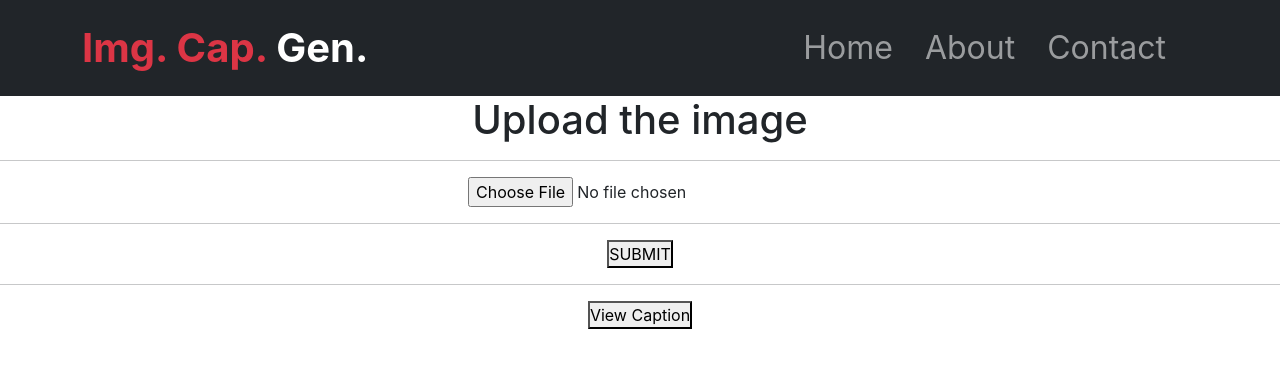
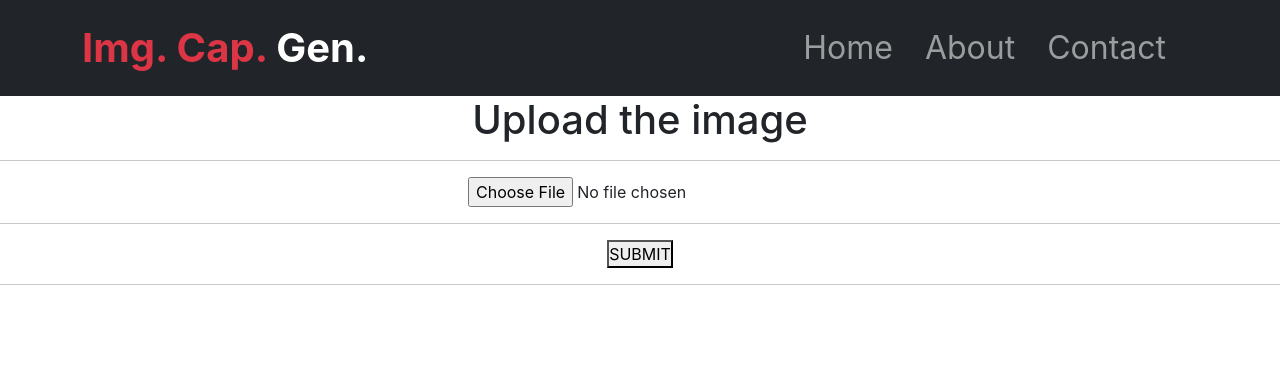
Before and after one commit to 29th-pixel/ImageCaptionGenerator, a React (Create React App) app in the folder FrontEnd/: page / in a window 1280 px wide. Shown: the top 368 px of the page. Built offline with nearby package versions, Linux system fonts and the light colour scheme; the HTML template or start-up script is replaced by a standard one.

Commit message:
updated home.js

```diff
--- a/FrontEnd/src/components/Home.js
+++ b/FrontEnd/src/components/Home.js
@@ -7,6 +7,9 @@ export const Home = () => {
 
     const [selectedFile, setSelectedFile] = useState(null);
     const [isFilePicked, setIsFilePicked] = useState(false);
+
+
+
 
     const changeHandler = (event) => {
         setSelectedFile(event.target.files[0]);
@@ -25,12 +28,21 @@ export const Home = () => {
             method: 'POST',
             body: formData2
         };
+
         fetch('http://127.0.0.1:5000/genCaption', requestOptions)
             .then(response => response.json())
             .then(function (response) {
-                console.log('response')
-                console.log(response)
+                    // console.log('response')
+                    // console.log(response)
+
+                    let a = response;
+                    console.log(a);
+
+                    document.getElementById("output").innerHTML = response;
             });
+
+
+
     }
 
     return (
@@ -49,7 +61,7 @@ export const Home = () => {
                     <hr />
                     <button type="submit" >SUBMIT</button>
                     <hr />
-                    <button onclick="viewcaption()" >View Caption</button>
+                    <div id="output"></div>
                     </form>
                 </center>
 
```
